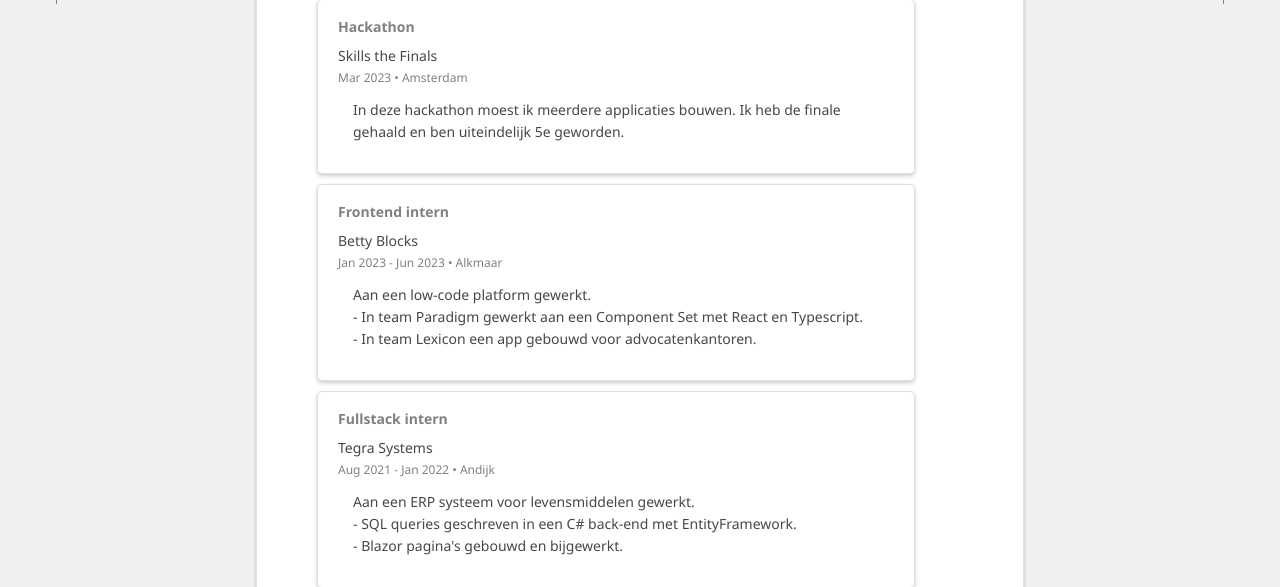
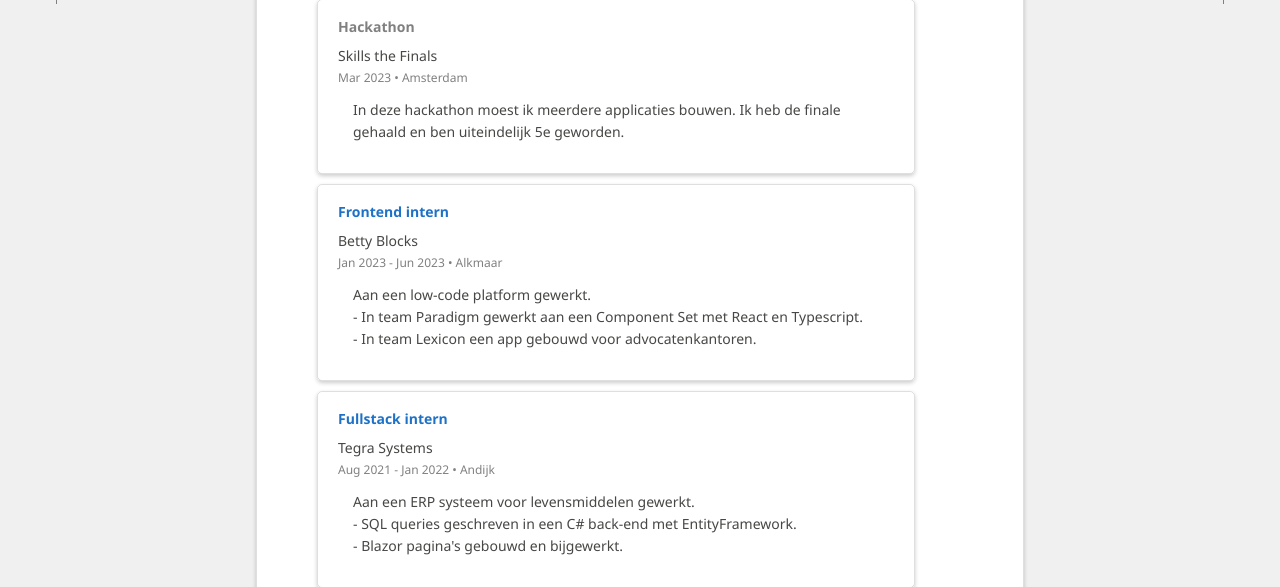
Before and after one commit to LennonStolk/website, a PHP site: page / in a window 1280 px wide. Shown: the part 796-1383 px from the top of the page. Run offline with PHP 8.4, Linux system fonts and the light colour scheme; some libraries are stand-ins or nearby versions; some web fonts are replaced.

Commit message:
Highlight work experience

```diff
--- a/css/style.css
+++ b/css/style.css
@@ -352,6 +352,10 @@ body {
   color: var(--main-headers);
 }
 
+.experience-work {
+  color: var(--highlight);
+}
+
 .portfolio {
   width: 100%;
   margin: 75px auto 0 auto;
--- a/index.html
+++ b/index.html
@@ -131,7 +131,7 @@
                 </li>
 
                 <li class="experience-block">
-                    <h6 class="experience-role">Frontend intern</h6>
+                    <h6 class="experience-role experience-work">Frontend intern</h6>
                     <h5 class="experience-company">Betty Blocks</h5>
                     <span class="experience-date-location">Jan 2023 - Jun 2023 • Alkmaar</span>
                     <p class="experience-description">
@@ -143,7 +143,7 @@
                 </li>
 
                 <li class="experience-block">
-                    <h6 class="experience-role">Fullstack intern</h6>
+                    <h6 class="experience-role experience-work">Fullstack intern</h6>
                     <h5 class="experience-company">Tegra Systems</h5>
                     <span class="experience-date-location">Aug 2021 - Jan 2022 • Andijk</span>
                     <p class="experience-description">
```
